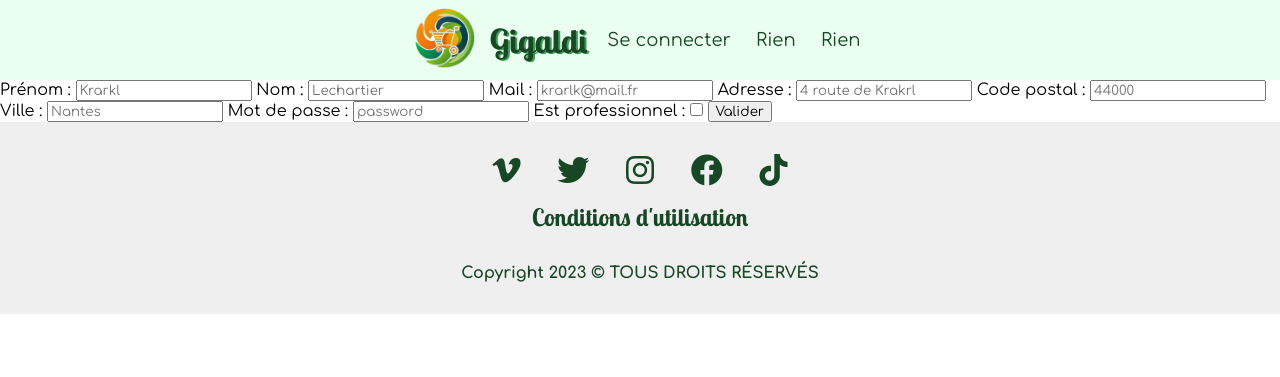
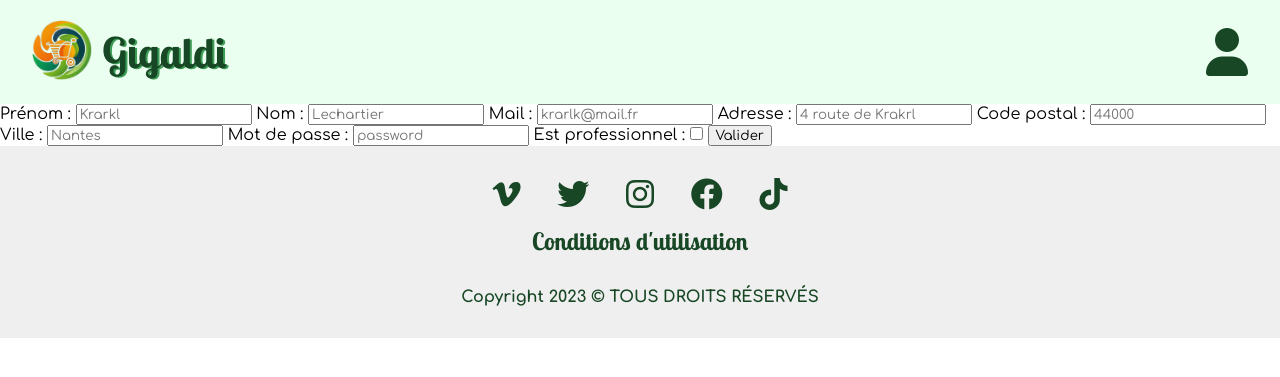
Before and after one commit to karl-lechartier/TTT, a PHP site: page /create_login.php in a window 1280 px wide. Shown: the top 377 px of the page. Run offline with PHP 8.4, Linux system fonts and the light colour scheme.

Commit message:
header propre

```diff
--- a/header.php
+++ b/header.php
@@ -3,40 +3,26 @@ include "header_mini.php";
 ?>
 <body>
 <nav>
-    <input type="checkbox" id="nav-check">
+    <nav>
         <div class="nav-header">
-
+            <a href="index.php" class="home">
                 <div class="icone">
-        <a href="index.php">
                     <img src="img/logo-ttt.png" alt="Logo">
+                </div>
+                <div class="nav-title">
+                    <h1>Gigaldi</h1>
+                </div>
             </a>
         </div>
-        <div class="nav-title">
-            <a href="index.php" class="home"><h1>Gigaldi</h1></a>
+        <div class="nav-account">
+            <a href="account.php">
+                <!-- Ajoutez votre icône ici. Exemple: -->
+                <!-- <img src="img/account-icon.png" alt="Account"> -->
+                <i class="fas fa-user"></i>
+            </a>
         </div>
-    </div>
-    <div class="nav-btn">
-        <label for="nav-check">
-            <span></span>
-            <span></span>
-            <span></span>
-        </label>
-    </div>
+    </nav>
 
-    <div class="nav-links">
-        <?php
-        if ($_SESSION['user']['id'] == null) { ?>
-            <a href="login.php">Se connecter</a>
-        <?php } else {?>
-            <a href="account.php">Mon Compte</a>
-            <?php if ($_SESSION['user']['pro'] == 1) {?>
-                <a href="managed-shop.php">Mes Magasins</a>
-        <?php   }
-            }
-        ?>
-        <a href="">Rien</a>
-        <a href="">Rien</a>
-    </div>
 </nav>
 <header>
 </header>
--- a/scss/main.css
+++ b/scss/main.css
@@ -156,6 +156,10 @@ nav > #nav-check {
   }
 }
 /* cristobal apagnan */
+.nom {
+  padding-left: 2rem;
+}
+
 .card-deck {
   background-color: #F0F0F0;
 }
@@ -262,88 +266,48 @@ nav > #nav-check {
 }
 
 nav {
-  display: -webkit-box;
-  display: -ms-flexbox;
   display: flex;
-  -webkit-box-pack: center;
-  -ms-flex-pack: center;
-  justify-content: center;
-  -webkit-box-align: center;
-  -ms-flex-align: center;
+  flex-direction: row;
+  justify-content: space-between;
   align-items: center;
-  height: auto;
   width: 100%;
-  position: relative;
   background-color: #EAFFEF;
+  padding: 10px 0;
 }
-
-nav > .nav-header {
-  display: -webkit-box;
-  display: -ms-flexbox;
+nav .nav-header {
   display: flex;
-  -webkit-box-pack: center;
-  -ms-flex-pack: center;
-  justify-content: center; /* Centrer horizontalement les éléments enfants */
-  -webkit-box-align: center;
-  -ms-flex-align: center;
   align-items: center;
+  margin-left: 2rem;
 }
-
-nav > .nav-header > .icone {
-  display: inline-block;
-  color: #fff;
-  padding: 8px 5px;
+nav .nav-header .icone img {
+  height: 60px;
+  margin-right: 10px;
 }
-
-nav > .nav-header > .nav-title {
-  display: inline-block;
-  font-size: 22px;
-  color: black;
-  padding: 13px 10px;
+nav .nav-header .nav-title {
+  font-size: 36px;
+  color: #184725;
 }
-
-nav > .nav-header > .icone > a > img {
-  display: inline-block;
-  font-size: 22px;
-  color: #fff;
-  padding: 0;
-  height: 60px;
+nav .nav-header .nav-title h1 {
+  margin: 0;
+  color: #184725;
+  text-shadow: 2px 1px #3D9D56;
 }
-
-nav > .nav-btn {
-  display: none;
+nav .nav-header a {
+  display: flex;
+  align-items: center;
+  color: inherit;
+  text-decoration: none;
 }
-
-nav > .nav-links {
-  display: inline;
-  float: right;
+nav .nav-account a {
+  display: flex;
+  align-items: center;
+  color: #184725;
+  text-decoration: none;
   font-size: 18px;
 }
-
-nav > .nav-links > a {
-  display: inline-block;
-  padding: 13px 10px 13px 10px;
-  text-decoration: none;
-  color: var(--dark-green);
-  font-family: Comfortaa;
-}
-
-.nav-title {
-  margin: 0rem;
-}
-
-nav > .nav-links > a:hover {
-  background-color: rgba(0, 0, 0, 0.3);
-}
-
-nav > #nav-check {
-  display: none;
-}
-
-h1 {
-  font-family: var(--font-secundary);
-  color: var(--dark-green);
-  text-shadow: 2px 1px var(--green);
+nav .nav-account a i {
+  font-size: 3rem;
+  margin-right: 2rem;
 }
 
 footer {
--- a/scss/src/components/header.scss
+++ b/scss/src/components/header.scss
@@ -1,83 +1,49 @@
+$dark-green: #184725;
+$green: #3D9D56;
+
 nav {
-  display: -webkit-box;
-  display: -ms-flexbox;
   display: flex;
-  -webkit-box-pack: center;
-  -ms-flex-pack: center;
-  justify-content: center;
-  -webkit-box-align: center;
-  -ms-flex-align: center;
+  flex-direction: row;
+  justify-content: space-between;
   align-items: center;
-  height: auto;
   width: 100%;
-  position: relative;
   background-color: #EAFFEF;
+  padding: 10px 0; // Ajuster le padding si nécessaire
+
+  .nav-header {
+    display: flex;
+    align-items: center;
+    margin-left: 2rem;
+    .icone img {
+      height: 60px;
+      margin-right: 10px; // Espace entre l’icône et le titre
+    }
+    .nav-title {
+      font-size: 36px;
+      color: $dark-green;
+      h1 {
+        margin: 0;
+        color: $dark-green;
+        text-shadow: 2px 1px $green;
+      }
+    }
+    a {
+      display: flex;
+      align-items: center;
+      color: inherit;
+      text-decoration: none;
+    }
   }
 
-nav > .nav-header {
-  display: -webkit-box;
-  display: -ms-flexbox;
+  .nav-account a {
     display: flex;
-  -webkit-box-pack: center;
-  -ms-flex-pack: center;
-  justify-content: center; /* Centrer horizontalement les éléments enfants */
-  -webkit-box-align: center;
-  -ms-flex-align: center;
     align-items: center;
+    color: $dark-green;
+    text-decoration: none;
+    font-size: 18px;
+    i{
+      font-size: 3rem;
+      margin-right: 2rem;
     }
-
-nav > .nav-header > .icone {
-  display: inline-block;
-  color: #fff;
-  padding: 8px 5px;
   }
-
-nav > .nav-header > .nav-title {
-  display: inline-block;
-  font-size: 22px;
-  color: black;
-  padding: 13px 10px;
 }
-
-nav > .nav-header > .icone > a > img {
-  display: inline-block;
-  font-size: 22px;
-  color: #fff;
-  padding: 0;
-  height: 60px;
-}
-
-nav > .nav-btn {
-  display: none;
-}
-
-nav > .nav-links {
-  display: inline;
-  float: right;
-  font-size: 18px;
-}
-
-nav > .nav-links > a {
-  display: inline-block;
-  padding: 13px 10px 13px 10px;
-  text-decoration: none;
-  color: var(--dark-green);
-  font-family: Comfortaa;
-}
-
-.nav-title {
-  margin: 0rem;
-}
-
-nav > .nav-links > a:hover {
-  background-color: rgba(0, 0, 0, 0.3);
-}
-
-nav > #nav-check {
-  display: none;
-}
-h1 {
-  font-family: var(--font-secundary);
-  color: var(--dark-green) ;
-  text-shadow: 2px 1px var(--green);
-}
--- a/scss/src/pages/main.scss
+++ b/scss/src/pages/main.scss
@@ -1,3 +1,7 @@
+
+.nom{
+  padding-left: 2rem;
+}
 
 .card-deck{
   background-color: #F0F0F0;
```
Also changed, not shown: 1 other file. Lines whose indentation alone changed are shown as unchanged.
